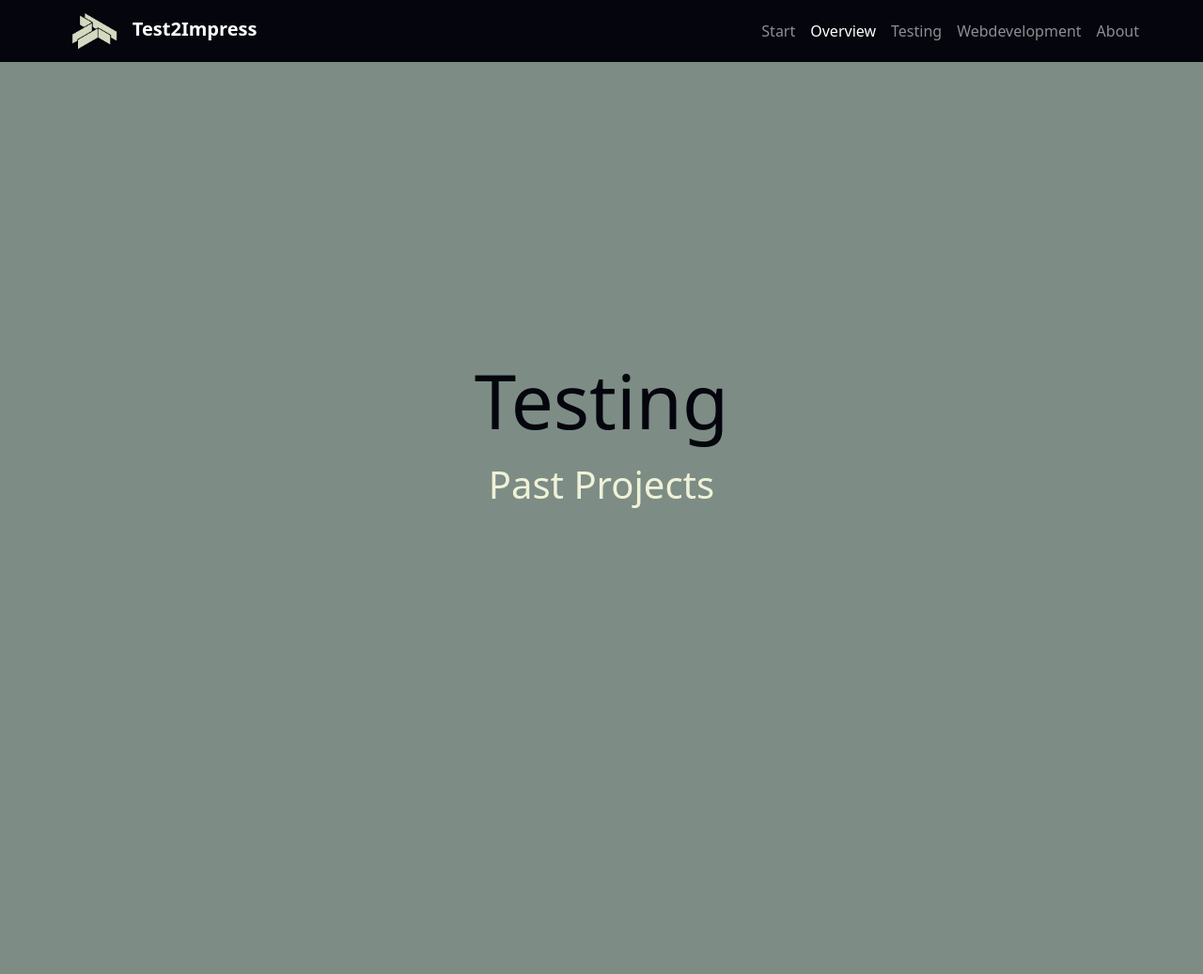
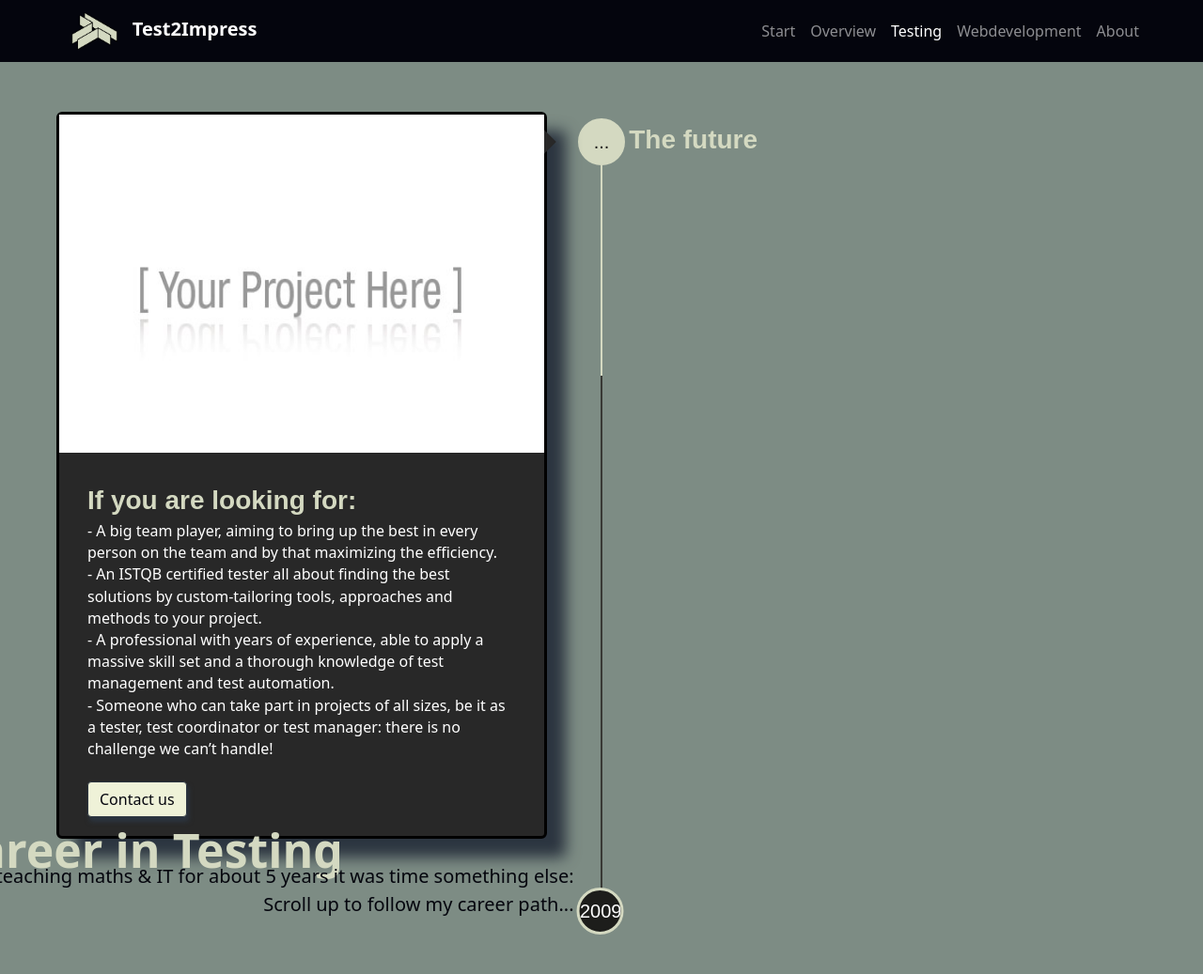
Before and after one commit to PieterDeGeyndt/Test2Impress, a Django app: template pasttest/templates/pasttest/test.html in a window 1280 px wide. Shown: the whole page at 94% size. Before the commit the page ends 541 px from the top, so only its background shows below. Run offline with Django 4.2, Linux system fonts and the light colour scheme; the template is opened without the code that fills it, so the values that code supplies are empty; some libraries are stand-ins or nearby versions; some web fonts are replaced.

Commit message:
v0.77 - Testprojects timeline done

```diff
--- a/homepage/templates/homepage/menu.html
+++ b/homepage/templates/homepage/menu.html
@@ -145,7 +145,7 @@
                 <div class="navbar-nav ms-auto">
                     <a class="nav-link px-2" aria-current="page" href="{% url 'home' %}">Start</a>
                     <a class="nav-link active px-2" href="#">Overview</a>
-                    <a class="nav-link px-2" href="{% url 'test'%}">Testing</a>
+                    <a class="nav-link px-2" href="{% url 'test'%}#bottom">Testing</a>
                     <a class="nav-link px-2" href="#">Webdevelopment</a>
                     <a class="nav-link px-2" href="#">About</a>
                 </div>
--- a/pasttest/templates/pasttest/test.html
+++ b/pasttest/templates/pasttest/test.html
@@ -116,7 +116,7 @@ img {
 }
 
 .ag-timeline-block {
-  padding: 300px 0;
+  padding: 30px 0;
 }
 .ag-timeline_title-box {
   padding: 0 0 30px;
@@ -174,9 +174,20 @@ img {
   padding: 0 50% 20px 0;
 }
 .ag-timeline-card_point-box {
+  display: inline-flex;
+  margin: 0 0px 0 -25px;
+}
+
+.ag-timeline_item:nth-child(2) .ag-timeline-card_point {
   display: inline-block;
-  margin: 0 14px 0 -28px;
+  text-align: center;
+  position: absolute;
+  top: 2px;
+  left: 29%;
+  bottom: 0;
+  overflow: hidden;
 }
+
 .ag-timeline_item:nth-child(2n) .ag-timeline-card_point-box {
   margin: 0 -28px 0 14px;
 }
@@ -216,6 +227,10 @@ img {
   width: 45%;
   margin: -77px 0 0;
   background-color: #282828;
+  border-style: solid;
+  border-width: 3px;
+  border-color: #000000;
+
 
   opacity: 0;
 
@@ -223,10 +238,10 @@ img {
   -moz-border-radius: 6px;
   border-radius: 6px;
 
-  -webkit-box-shadow: 0 0 0 0 rgba(0, 0, 0, 0.5);
-  -moz-box-shadow: 0 0 0 0 rgba(0, 0, 0, 0.5);
-  -o-box-shadow: 0 0 0 0 rgba(0, 0, 0, 0.5);
-  box-shadow: 0 0 0 0 rgba(0, 0, 0, 0.5);
+  -webkit-box-shadow: 20px 20px 15px #2c3540;
+  -moz-box-shadow: 20px 20px 15px #2c3540;
+  -o-box-shadow: 20px 20px 15px #2c3540;
+  box-shadow: 20px 20px 15px #2c3540;
 
   -webkit-transition: -webkit-transform 0.5s, opacity 0.5s;
   -moz-transition: -moz-transform 0.5s, opacity 0.5s;
@@ -248,6 +263,7 @@ img {
   -ms-transform: translateX(100%);
   -o-transform: translateX(100%);
   transform: translateX(100%);
+  text-align: left;
 }
 .ag-timeline_item:nth-child(2n + 1) .ag-timeline-card_point .ag-timeline-card_point-box {
   -webkit-transform: translateX(100%);
@@ -257,18 +273,18 @@ img {
   transform: translateX(100%);
 }
 .ag-timeline_item:nth-child(2n) .ag-timeline-card_point-box .ag-timeline-card_point {
-  -webkit-transform: translateX(635%);
-  -moz-transform: translateX(635%);
-  -ms-transform: translateX(635%);
-  -o-transform: translateX(635%);
-  transform: translateX(635%);
+  -webkit-transform: translateX(435%);
+  -moz-transform: translateX(435%);
+  -ms-transform: translateX(435%);
+  -o-transform: translateX(435%);
+  transform: translateX(435%);
 }
 .ag-timeline_item:nth-child(2n) .ag-timeline-card_meta-box .ag-timeline-card_meta {
-  -webkit-transform: translateX(-20%);
-  -moz-transform: translateX(-20%);
-  -ms-transform: translateX(-20%);
-  -o-transform: translateX(-20%);
-  transform: translateX(-20%);
+  -webkit-transform: translateX(-30%);
+  -moz-transform: translateX(-30%);
+  -ms-transform: translateX(-30%);
+  -o-transform: translateX(-30%);
+  transform: translateX(-30%);
 }
 .js-ag-active.ag-timeline_item:nth-child(2n + 1) .ag-timeline-card_item,
 .js-ag-active.ag-timeline_item:nth-child(2n) .ag-timeline-card_item {
@@ -313,7 +329,7 @@ img {
   padding: 20px 30px;
 }
 .ag-timeline-card_title {
-  display: none;
+  display:inline-block;
   margin: 10px 0 0;
   font-family: "ESL Legend", sans-serif;
   font-weight: bold;
@@ -416,6 +432,52 @@ img {
     width: 960px;
   }
 }
+
+.button {
+      color:#04050d;
+      background-color:#eff2d8;
+      border-color:#2c3540;
+      box-shadow: 2px 5px 5px #2c3540;
+    }
+
+    .button:hover {
+      color:#04050d;
+      background-color:#d4d9c1 ;
+      border-color:#2c3540;
+      box-shadow: 5px 15px 20px #2c3540;
+    }
+
+    .button:active {
+      color:#eff2d8;
+      background-color:#2c3540 ;
+      border-color:#2c3540;
+      box-shadow: 5px 15px 20px #eff2d8;
+      filter: saturate(150%);
+      transform: translateY(3px);
+    }
+
+    .button:focus {
+      color:#04050d;
+      background-color:#d4d9c1 ;
+      border-color:#7d8c84;
+      box-shadow: 5px 15px 20px #2c3540;
+    }
+
+.taglinebottomtitle {
+  position:absolute;
+  bottom: 100%;
+  left:-10%;
+  font-size: 50px;
+  color:#d4d9c1;
+}
+.taglinebottomtext {
+  position:absolute;
+  left:-10%;
+  bottom: 20%;
+  font-size: 20px;
+  color:#04050d;
+}
+
 </style>
 </head>
 
@@ -429,8 +491,8 @@ img {
         <div class="collapse navbar-collapse" id="navbarNavAltMarkup">
             <div class="navbar-nav ms-auto">
                 <a class="nav-link px-2" aria-current="page" href="{% url 'home' %}">Start</a>
-                <a class="nav-link active px-2" href="#">Overview</a>
-                <a class="nav-link px-2" href="{% url 'test'%}">Testing</a>
+                <a class="nav-link px-2" href="{% url 'menu' %}">Overview</a>
+                <a class="nav-link active px-2" href="{% url 'test'%}#bottom">Testing</a>
                 <a class="nav-link px-2" href="#">Webdevelopment</a>
                 <a class="nav-link px-2" href="#">About</a>
             </div>
@@ -439,9 +501,6 @@ img {
 </nav>
 
   <div class="ag-timeline-block">
-    <div class="ag-timeline_title-box">
-        <div class="ag-timeline_title">Testing</div>
-        <div class="ag-timeline_tagline">Past Projects</div>
     </div>
 
     <section class="ag-section">
@@ -451,20 +510,48 @@ img {
             <div class="js-timeline_line-progress ag-timeline_line-progress"></div>
           </div>
           <div class="ag-timeline_list">
-            {% for project in projects.all %}
             <div class="js-timeline_item ag-timeline_item">
               <div class="ag-timeline-card_box">
                 <div class="js-timeline-card_point-box ag-timeline-card_point-box">
-                  <div class="ag-timeline-card_point">2021</div>
+                  <div class="ag-timeline-card_point">...</div>
                 </div>
                 <div class="ag-timeline-card_meta-box">
-                  <div class="ag-timeline-card_meta">{{project.testtitle}}</div>
+                  <div class="ag-timeline-card_meta"> The future</div>
                 </div>
               </div>
               <div class="ag-timeline-card_item">
                 <div class="ag-timeline-card_inner">
                   <div class="ag-timeline-card_img-box">
-                    <img src="{{ project.testimg.url }}" class="ag-timeline-card_img" width="640" height="360" />
+                    <img src="{% static 'i-yourproject.jpg'%}" class="ag-timeline-card_img" width="640" height="360">
+                  </div>
+                  <div class="ag-timeline-card_info">
+                    <div class="ag-timeline-card_title">If you are looking for:</div>
+                    <div class="ag-timeline-card_desc">
+                      <Span>- A big team player, aiming to bring up the best in every person on the team and by that maximizing the efficiency.
+<br/>- An ISTQB certified tester all about finding the best solutions by custom-tailoring tools, approaches and methods to your project.
+<br/>- A professional with years of experience, able to apply a massive skill set and a thorough knowledge of test management and test automation.
+<br/> - Someone who can take part in projects of all sizes, be it as a tester, test coordinator or test manager: there is no challenge we can’t handle!<br/><br/></Span>
+                      <a class="btn button" href="#">Contact us</a>
+                    </div>
+                  </div>
+                </div>
+                <div class="ag-timeline-card_arrow"></div>
+              </div>
+            </div>
+          {% for project in projects.all %}
+            <div class="js-timeline_item ag-timeline_item">
+              <div class="ag-timeline-card_box">
+                <div class="js-timeline-card_point-box ag-timeline-card_point-box">
+                  <div class="ag-timeline-card_point">{{project.yearstart}}</div>
+                </div>
+                <div class="ag-timeline-card_meta-box">
+                  <div class="ag-timeline-card_meta">{{project.startddmmyy}} - {% if project.is_past_now %}...{% else %}{{project.endddmmyy}}{% endif%}</div>
+                </div>
+              </div>
+              <div class="ag-timeline-card_item">
+                <div class="ag-timeline-card_inner">
+                  <div class="ag-timeline-card_img-box">
+                    <img src="{{ project.testimg.url }}" class="ag-timeline-card_img" width="640" height="360">
                   </div>
                   <div class="ag-timeline-card_info">
                     <div class="ag-timeline-card_title">{{project.testtitle}}</div>
@@ -477,11 +564,19 @@ img {
               </div>
             </div>
             {% endfor %}
+            <div class="js-timeline_item ag-timeline_item">
+              <div class="ag-timeline-card_box">
+                <div class="js-timeline-card_point-box ag-timeline-card_point-box">
+                  <div class="ag-timeline-card_point">2009</div>
+                </div>
+          <div class="taglinebottomtitle"> <b>Career in Testing</b></div>
+          <div class="taglinebottomtext"> After teaching maths & IT for about 5 years it was time something else:<br/>Scroll up to follow my career path...</div>
           </div>
         </div>
       </div>
     </section>
   </div>
+  <a name="bottom"></a>
 </body>
 <script src="https://cdnjs.cloudflare.com/ajax/libs/jquery/1.11.1/jquery.min.js"></script>
 <script>
--- a/pasttest/views.py
+++ b/pasttest/views.py
@@ -2,6 +2,5 @@ from django.shortcuts import render
 from .models import Pasttest
 
 def test(request):
-    projects=Pasttest.objects
-    year=Pasttest.get_year
-    return render(request, 'pasttest/test.html', {'projects' : projects}, {'year': year})
+    projects=Pasttest.objects.order_by("-teststart")
+    return render(request, 'pasttest/test.html', {'projects' : projects})
```
Also changed, not shown: pasttest/models.py (+13 -4 lines), Test2Impress/static/i-yourproject.jpg (added).
